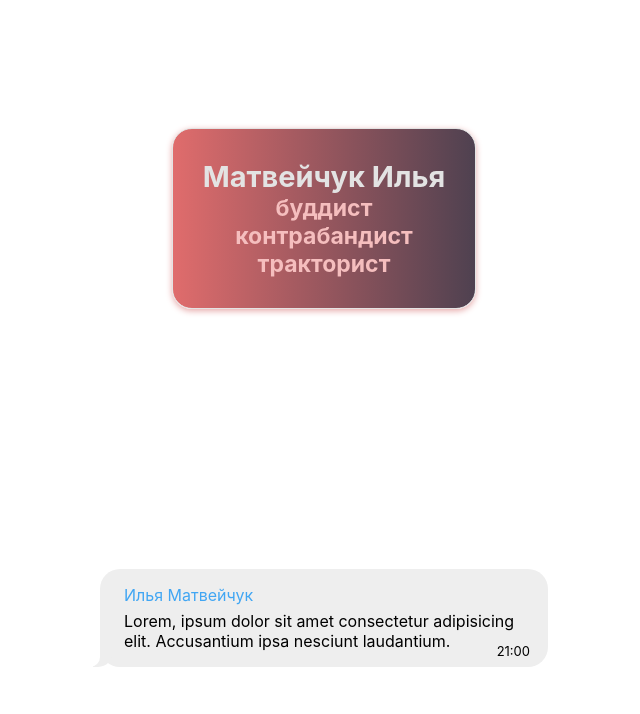
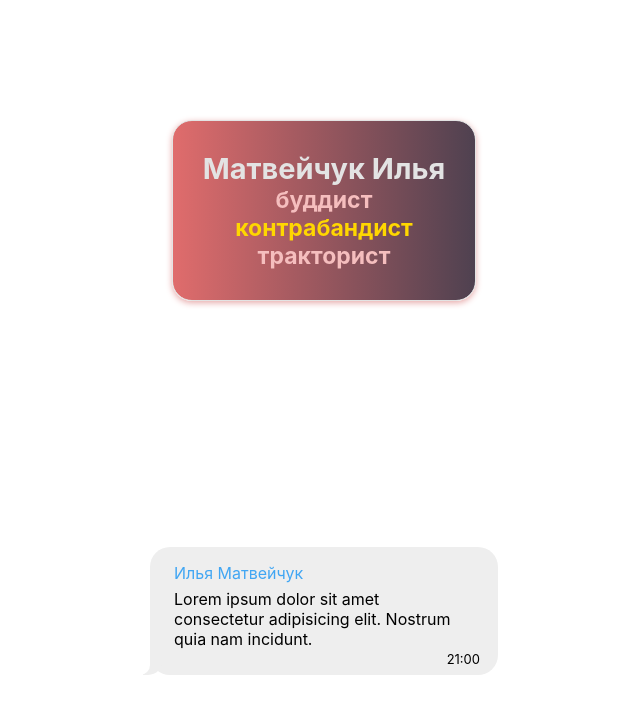
Before and after one commit to IlyaMatv/MessageCloud, a React (Create React App) app: page / in a window 1280 px wide. Shown: the top 714 px of the page, without its empty margins (316-956 px from the left). Built offline with nearby package versions, Linux system fonts and the light colour scheme.

Commit message:
add home work

```diff
--- a/src/components/MessageCloud/MessageCloud.module.css
+++ b/src/components/MessageCloud/MessageCloud.module.css
@@ -7,8 +7,8 @@
     flex-direction: column;
 	background-color: #eee;
 	position: relative;
-	max-height: 200px;
-    width: 400px;
+	max-height: 1200px;
+    max-width: 300px;
 }
 .message:before {
 	content: "";
--- a/src/components/MessageCloud/MessageText/MessageText.js
+++ b/src/components/MessageCloud/MessageText/MessageText.js
@@ -5,7 +5,7 @@ const MessageText = (props) => {
 
     return (
         <div className={classes.text}>
-            Lorem, ipsum dolor sit amet consectetur adipisicing elit. Accusantium ipsa nesciunt laudantium.
+            Lorem ipsum dolor sit amet consectetur adipisicing elit. Nostrum quia nam incidunt.
             <div className={classes.time}>21:00</div>
         </div>
     )
--- a/src/components/MessageCloud/MessageText/MessageText.module.css
+++ b/src/components/MessageCloud/MessageText/MessageText.module.css
@@ -1,5 +1,6 @@
 .text {
     margin-top: 6px;
+    padding-bottom: 10px;
 }
 
 .time {
--- a/src/components/NameCmp/NameCmp.js
+++ b/src/components/NameCmp/NameCmp.js
@@ -7,8 +7,10 @@ const NameCmp = (props) => {
 
     const allQualities = ['буддист', 'контрабандист', 'тракторист']
     const qualities = allQualities.map((el, index) => {
-        return (<div key={index} className={classes.nameItem}>{el}</div>)
+        return (<div key={index} className={index === 1 ? classes.gold : classes.nameItem} >{el}</div>)
     })
+
+
 
     return (
         <div className={classes.name}>
--- a/src/components/NameCmp/NameCmp.module.css
+++ b/src/components/NameCmp/NameCmp.module.css
@@ -15,10 +15,11 @@
     box-shadow: 0 2px 6px 0 #e7aaaa;
 }
 
+.gold {
+    font-size: 23px;
+    color: gold;
+}
 .nameItem {
     font-size: 23px;
     color: #f5bebe;
 }
-.secondItem {
-    color: gold;
-}
```
